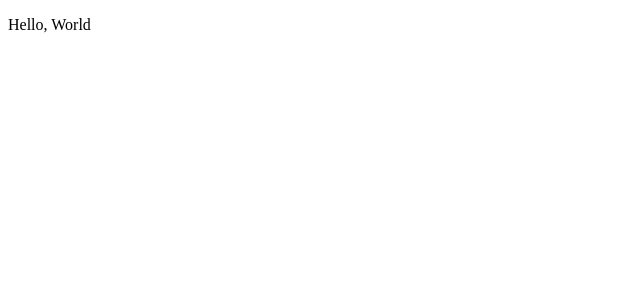
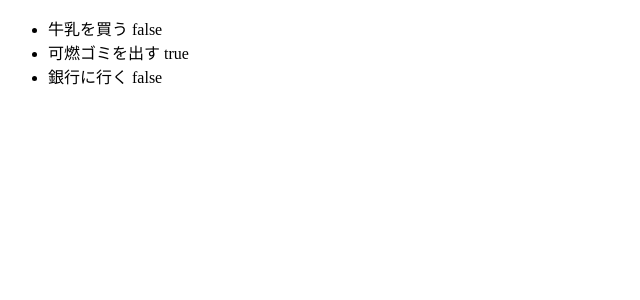
Before and after one commit to nagi125/test-angular, an Angular app: page / in a window 1280 px wide. Shown: the top 300 px of the page, without its empty margins (0-640 px from the left). Built offline with nearby package versions, Linux system fonts and the light colour scheme.

Commit message:
変数利用サンプル

```diff
--- a/src/app/app.component.html
+++ b/src/app/app.component.html
@@ -1 +1,5 @@
-<p>Hello, World</p>
+<ul>
+  <li>{{ tasks[0].title }} <span>{{ tasks[0].done }}</span></li>
+  <li>{{ tasks[1].title }} <span>{{ tasks[1].done }}</span></li>
+  <li>{{ tasks[2].title }} <span>{{ tasks[2].done }}</span></li>
+</ul>
--- a/src/app/app.component.ts
+++ b/src/app/app.component.ts
@@ -5,6 +5,11 @@ import { Component } from '@angular/core';
   templateUrl: './app.component.html',
   styleUrls: ['./app.component.scss']
 })
+
 export class AppComponent {
-  title = 'test-app';
+  tasks = [
+    {title: '牛乳を買う', done: false},
+    {title: '可燃ゴミを出す', done: true},
+    {title: '銀行に行く', done: false},
+  ];
 }
```
